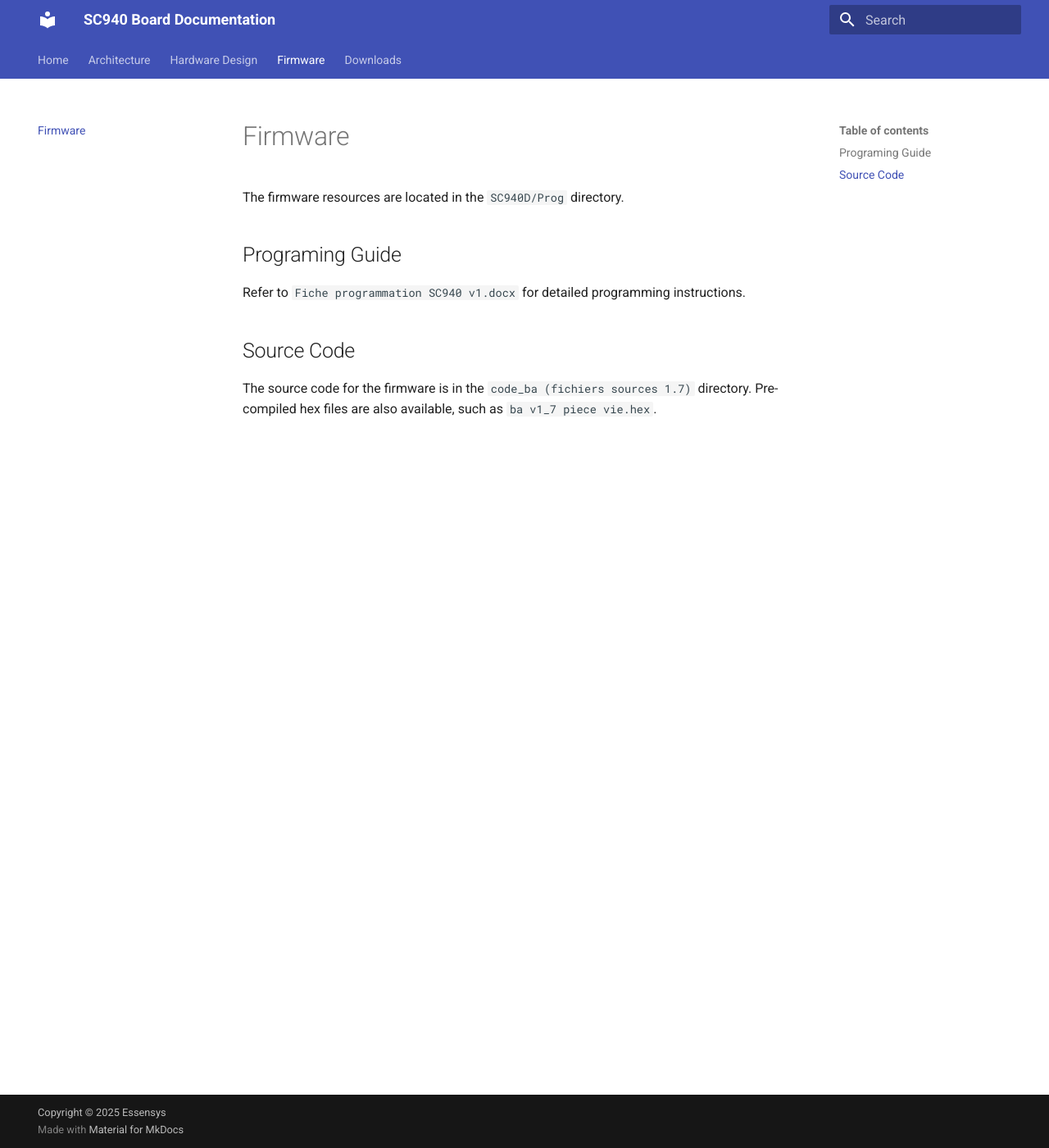
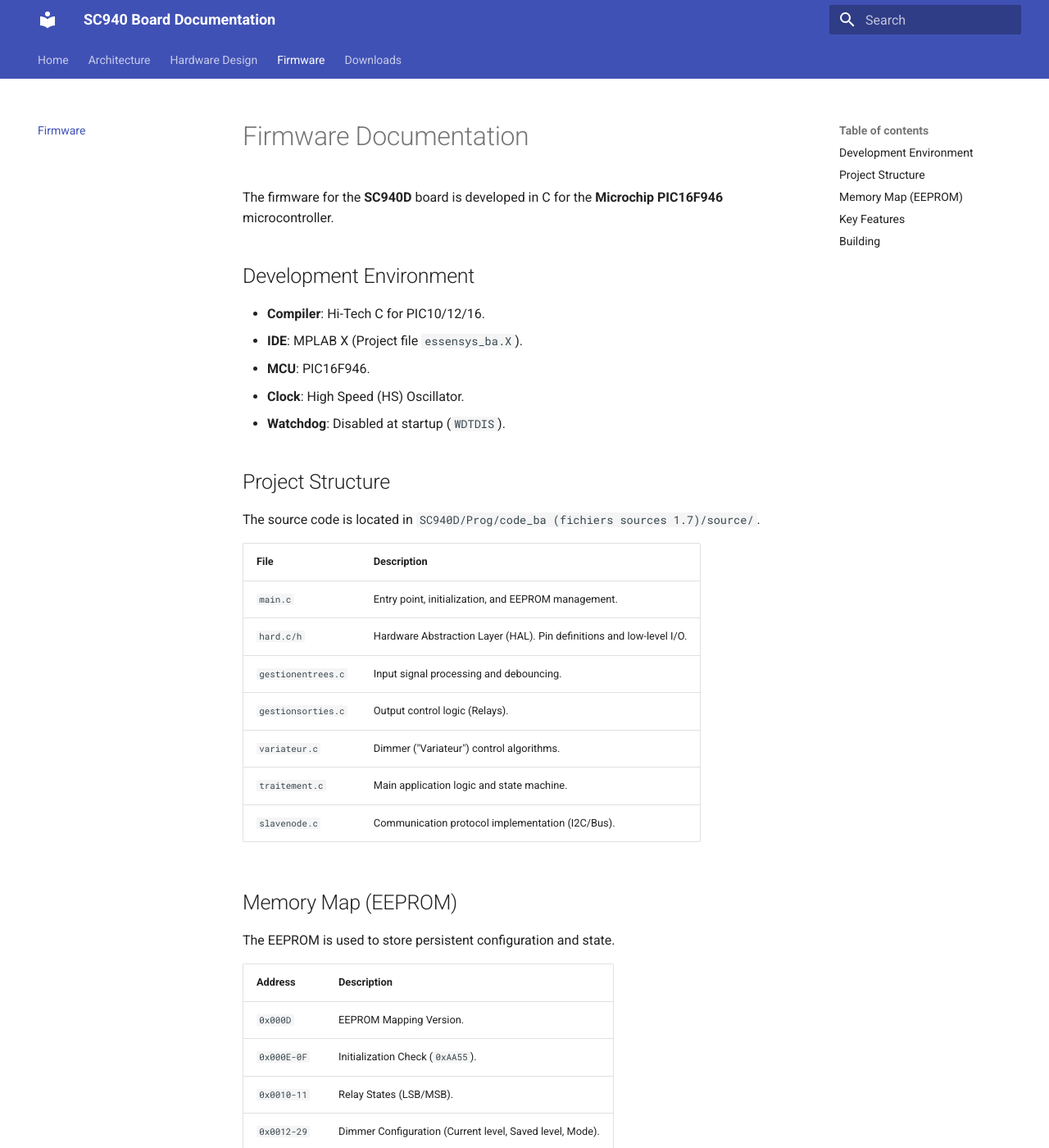
Before and after one commit to essensys-hub/essebsys-board-SC940, an MkDocs documentation site: the page built from docs/firmware.md, in a window 1280 px wide and 1400 px high. Shown: the whole window at 82% size. Built offline with MkDocs 1.6.1 and Material for MkDocs 9.7.7, drawn with Linux system fonts in a browser that asks for light colours; some of the changed text lies outside the part shown.

Commit message:
docs: add firmware documentation and generation prompt

```diff
--- a/docs/firmware.md
+++ b/docs/firmware.md
@@ -1,12 +1,47 @@
-# Firmware
+# Firmware Documentation
 
-The firmware resources are located in the `SC940D/Prog` directory.
+The firmware for the **SC940D** board is developed in C for the **Microchip PIC16F946** microcontroller.
 
-## Programing Guide
+## Development Environment
+- **Compiler**: Hi-Tech C for PIC10/12/16.
+- **IDE**: MPLAB X (Project file `essensys_ba.X`).
+- **MCU**: PIC16F946.
+- **Clock**: High Speed (HS) Oscillator.
+- **Watchdog**: Disabled at startup (`WDTDIS`).
 
-Refer to `Fiche programmation SC940 v1.docx` for detailed programming instructions.
+## Project Structure
+The source code is located in `SC940D/Prog/code_ba (fichiers sources 1.7)/source/`.
 
-## Source Code
+| File | Description |
+| :--- | :--- |
+| `main.c` | Entry point, initialization, and EEPROM management. |
+| `hard.c/h` | Hardware Abstraction Layer (HAL). Pin definitions and low-level I/O. |
+| `gestionentrees.c` | Input signal processing and debouncing. |
+| `gestionsorties.c` | Output control logic (Relays). |
+| `variateur.c` | Dimmer ("Variateur") control algorithms. |
+| `traitement.c` | Main application logic and state machine. |
+| `slavenode.c` | Communication protocol implementation (I2C/Bus). |
 
-The source code for the firmware is in the `code_ba (fichiers sources 1.7)` directory.
-Pre-compiled hex files are also available, such as `ba v1_7 piece vie.hex`.
+## Memory Map (EEPROM)
+The EEPROM is used to store persistent configuration and state.
+
+| Address | Description |
+| :--- | :--- |
+| `0x000D` | EEPROM Mapping Version. |
+| `0x000E-0F` | Initialization Check (`0xAA55`). |
+| `0x0010-11` | Relay States (LSB/MSB). |
+| `0x0012-29` | Dimmer Configuration (Current level, Saved level, Mode). |
+| `0x002A-31` | Shutter Action Times (Volets). |
+| `0x0032-42` | Lamp Extinction Times. |
+
+## Key Features
+1.  **State Persistence**: Relay states and dimmer levels are saved to EEPROM to restore state after power loss.
+2.  **Input Management**: Direct handling of digital inputs with debouncing.
+3.  **Load Control**:
+    - **Relays**: Simple On/Off control.
+    - **Dimmers**: Phase control or PWM (depending on hardware variant) for lighting.
+    - **Shutters**: Timed control for opening/closing blinds.
+4.  **Communication**: Uses a custom "Slave Node" protocol, likely over I2C or a proprietary bus to communicate with the central controller (`SC943` module).
+
+## Building
+Open the project `essensys_ba.X` in MPLAB X and build using the Hi-Tech C toolchain. The output hex file is generated in the `dist` directory.
```
Also changed, not shown: docs_generation_prompt.md (added, +51 -0 lines).
